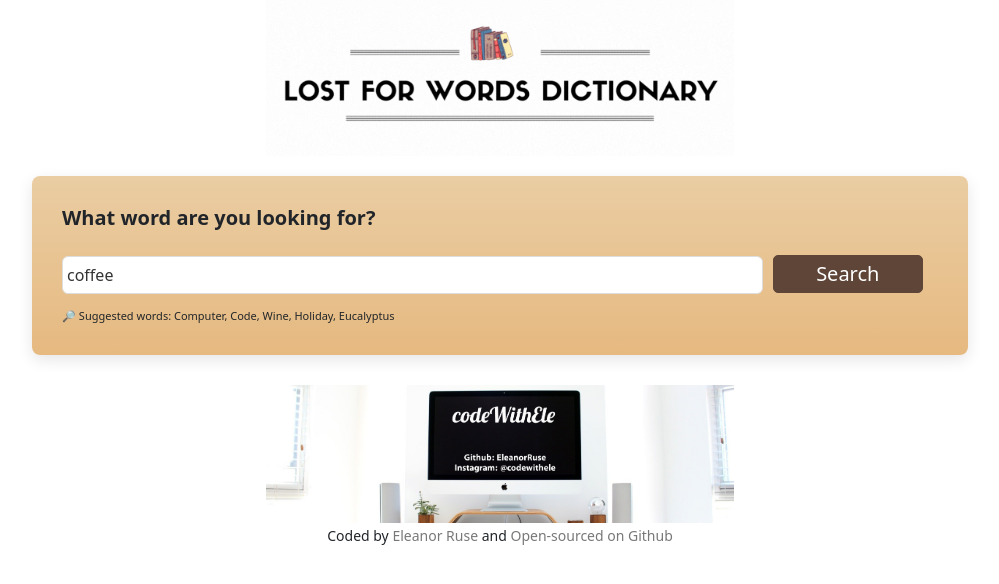
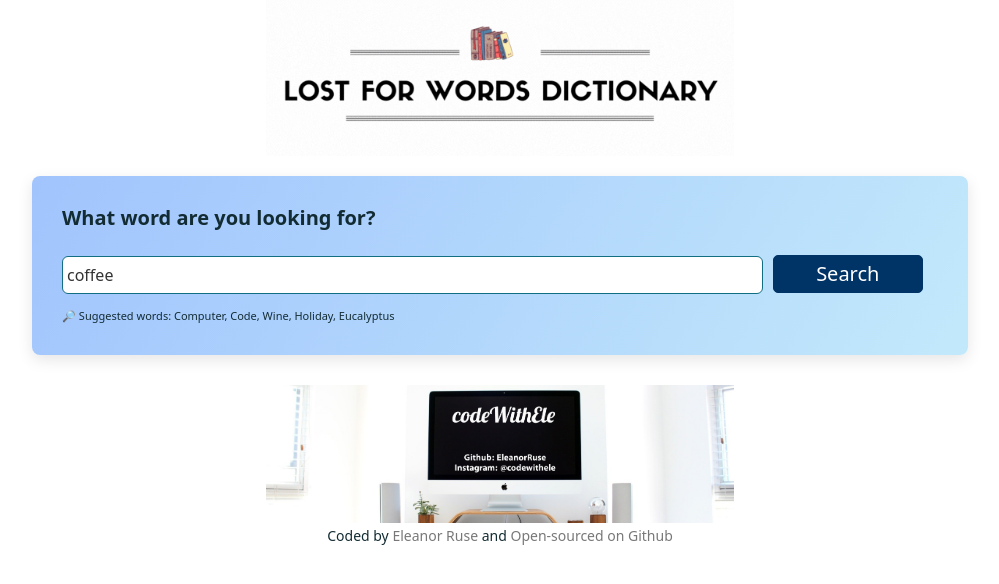
Before and after one commit to EleanorRuse/dictionary-project, a React (Create React App) app: page / in a window 1280 px wide. Shown: the top 584 px of the page, without its empty margins (140-1139 px from the left). Built offline with nearby package versions, Linux system fonts and the light colour scheme; no server answers.

Commit message:
Color Palette Changes

```diff
--- a/src/App.css
+++ b/src/App.css
@@ -1,5 +1,6 @@
 body{
 background:#ffff;
+color:#132c33;
 }
 
 
--- a/src/Dictionary.css
+++ b/src/Dictionary.css
@@ -5,7 +5,7 @@
 }
 
 .Dictionary section{
-background-image: linear-gradient(to top, #e6b980 0%, #eacda3 100%);
+background-image: linear-gradient(120deg, #a1c4fd 0%, #c2e9fb 100%);
     padding: 30px;
     border-radius: 8px;
     box-shadow: 0px 5px 15px rgba(0 0 0 / 10%);
@@ -16,7 +16,7 @@ background-image: linear-gradient(to top, #e6b980 0%, #eacda3 100%);
 .Dictionary input {
     width:80%;
     padding:6px 4px;
-    border: 1px solid #ddd;
+    border: 1px solid #126e82;
     color:#333;
     border-radius: 6px;
 }
@@ -25,9 +25,9 @@ background-image: linear-gradient(to top, #e6b980 0%, #eacda3 100%);
   border-radius: 5px;
   padding: 3px 3px;
   width: 150px;
-  background-color: #5e4538;
+  background-color: #003366;
   margin: 10px;
-  border: solid 1px #5e4538;
+  border: solid 1px #003366;
   font-size: 20px;
   color: rgb(255, 255, 255) ;
 }
--- a/src/Phonetic.css
+++ b/src/Phonetic.css
@@ -6,9 +6,9 @@
   border-radius: 5px;
   padding: 5px 5px;
   width: 150px;
-  background-color: #5e4538;
+  background-color: #003366;
   margin: 10px;
-  border: solid 1px #5e4538;
+  border: solid 1px #003366;
   font-size: 20px;
   color: rgb(245, 245, 245) ;
 }
```
